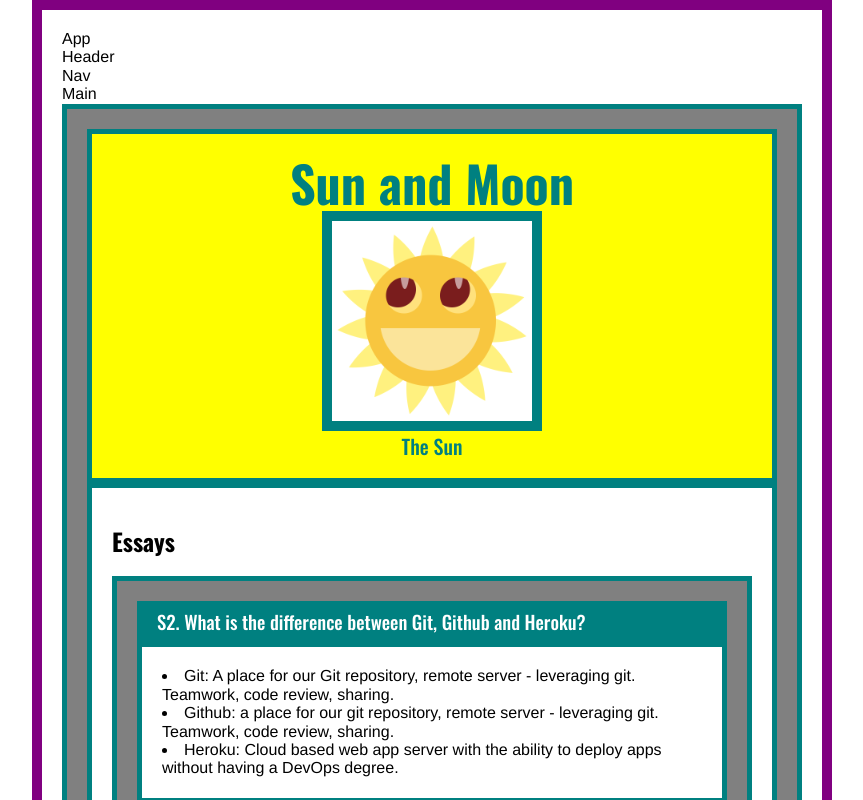
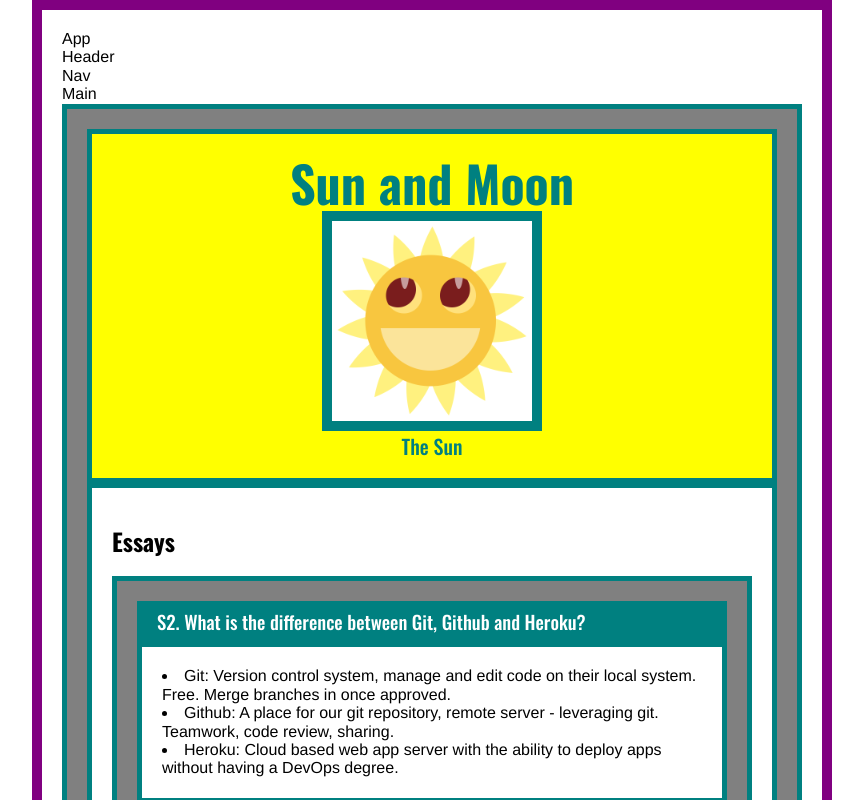
Before and after one commit to claireyz/Web-1-Zhao-Claire-Final, a React (Create React App) app: page /homework in a window 1280 px wide. Shown: the top 800 px of the page, without its empty margins (208-1071 px from the left). Built offline with nearby package versions, Linux system fonts and the light colour scheme.

Commit message:
Updating homework

```diff
--- a/src/React/App.jsx
+++ b/src/React/App.jsx
@@ -1,4 +1,5 @@
 import styled from 'styled-components';
+import { BrowserRouter } from 'react-router-dom';
 
 import Header from './Layout/Header.jsx';
 import Nav from './Layout/Nav.jsx';
@@ -8,6 +9,7 @@
 const App = () => {
 
     return (
+        <BrowserRouter>
         <AppStyled className='App'>
             App
             <Header />
@@ -15,6 +17,7 @@
             <Main />
             <Footer />
         </AppStyled>
+    </BrowserRouter>
     );
 }
 
--- a/src/React/Homework/Essays/Essays.jsx
+++ b/src/React/Homework/Essays/Essays.jsx
@@ -8,8 +8,8 @@
         <EssaysStyled>
             <h2>Essays</h2>
             <Essay q='S2. What is the difference between Git, Github and Heroku?' >
-            <li>Git: A place for our Git repository, remote server - leveraging git. Teamwork, code review, sharing. </li>
-            <li>Github: a place for our git repository, remote server - leveraging git. Teamwork, code review, sharing. </li>
+            <li>Git: Version control system, manage and edit code on their local system. Free. Merge branches in once approved. </li>
+            <li>Github: A place for our git repository, remote server - leveraging git. Teamwork, code review, sharing. </li>
             <li>Heroku: Cloud based web app server with the ability to deploy apps without having a DevOps degree. </li>
 
             </Essay>
```
